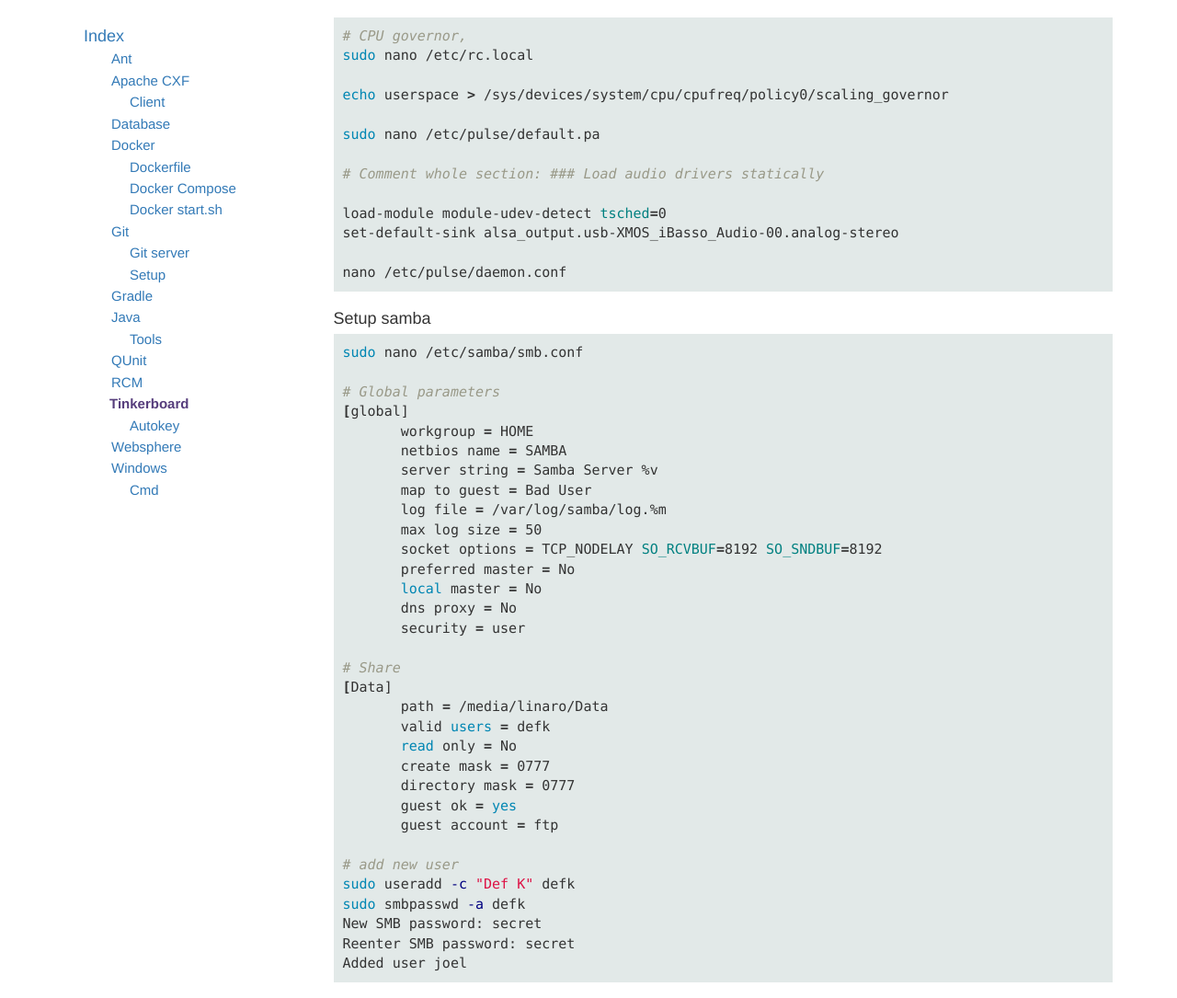
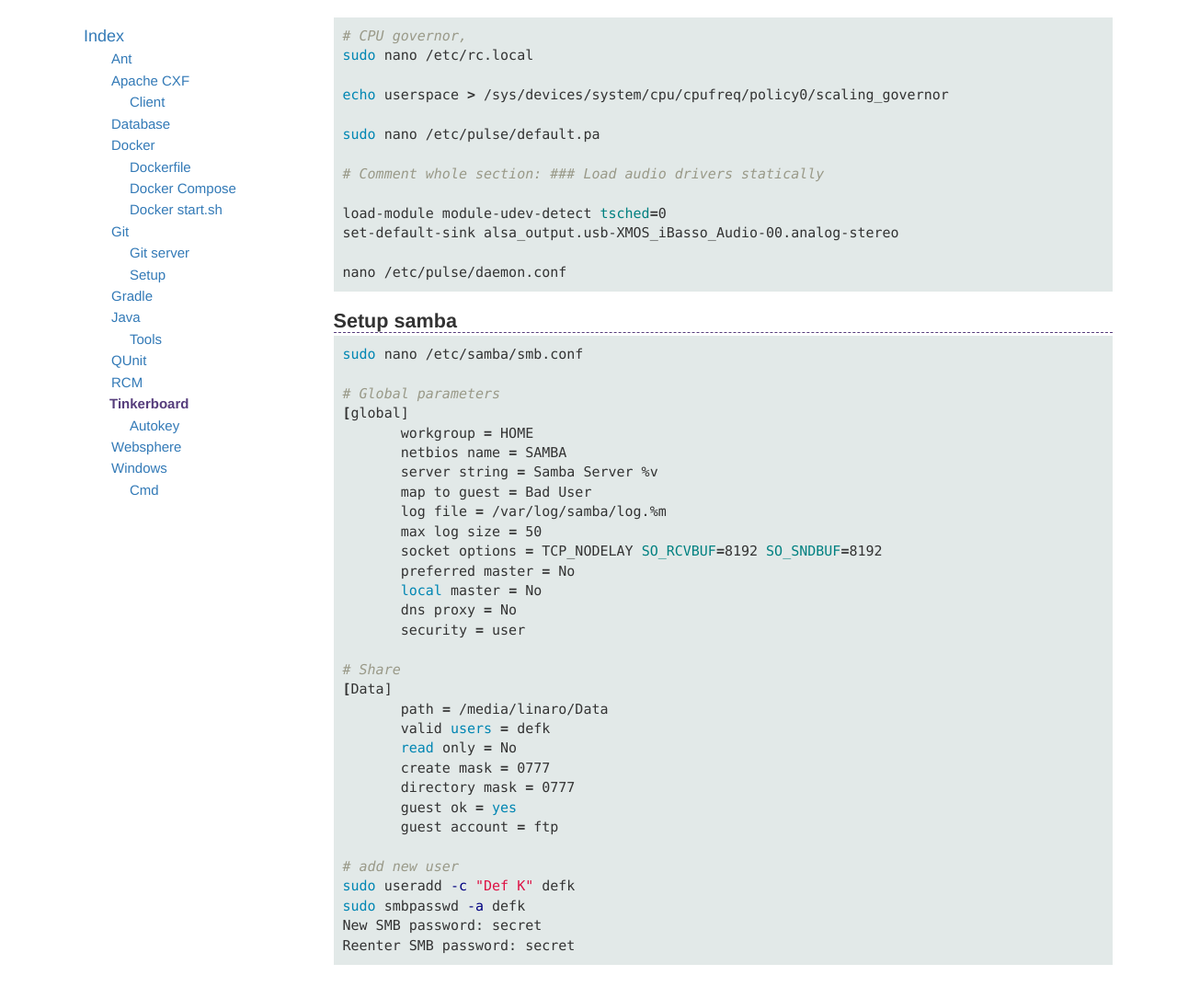
Before and after one commit to AndrewSoltes/AndrewSoltes.github.io, a Jekyll site: the page built from tinkerboard/index.md, in a window 1280 px wide. Shown: the whole page at 92% size. Built offline with Jekyll 4.4.1, drawn with Linux system fonts in a browser that asks for light colours.

Commit message:
samba cont.

```diff
--- a/tinkerboard/index.md
+++ b/tinkerboard/index.md
@@ -21,6 +21,8 @@ nano /etc/pulse/daemon.conf
 {% endhighlight %}
 
 Setup samba
+-----------
+
 {% highlight sh %}
 sudo nano /etc/samba/smb.conf
 
@@ -53,5 +55,4 @@ sudo useradd -c "Def K" defk
 sudo smbpasswd -a defk
 New SMB password: secret
 Reenter SMB password: secret
-Added user joel
 {% endhighlight %}
```
